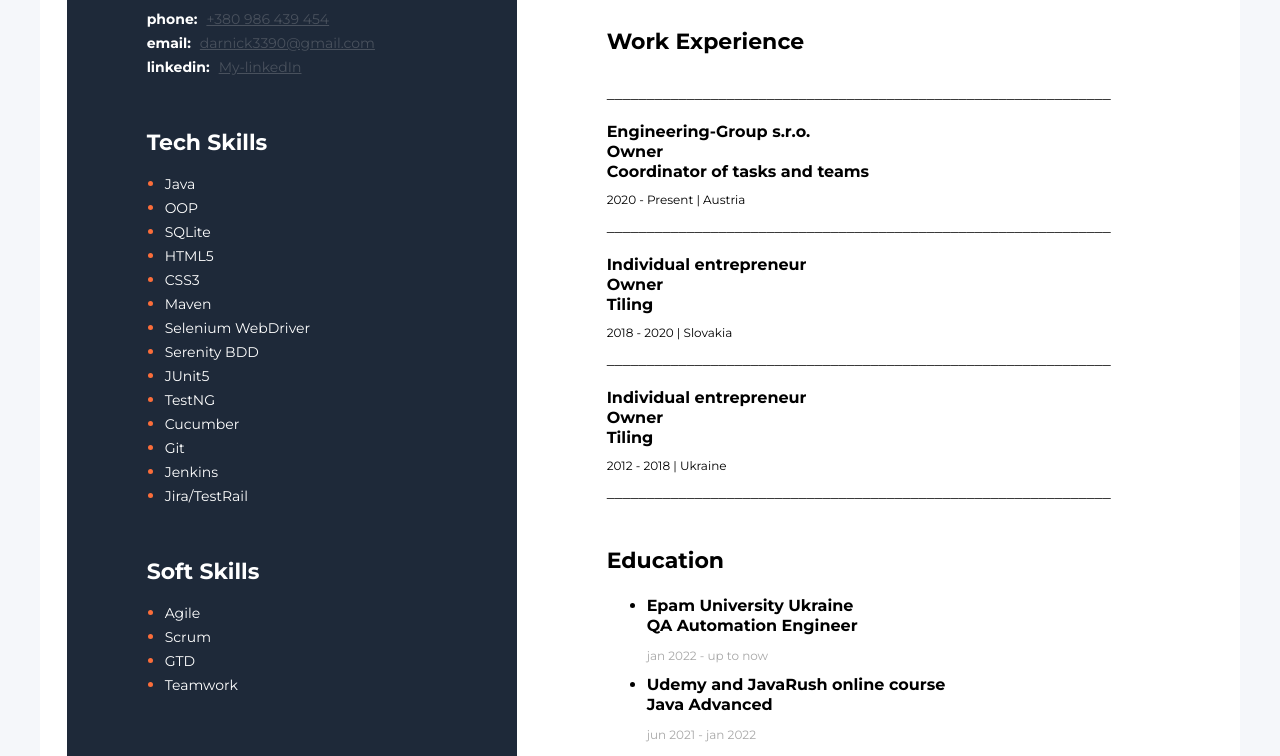
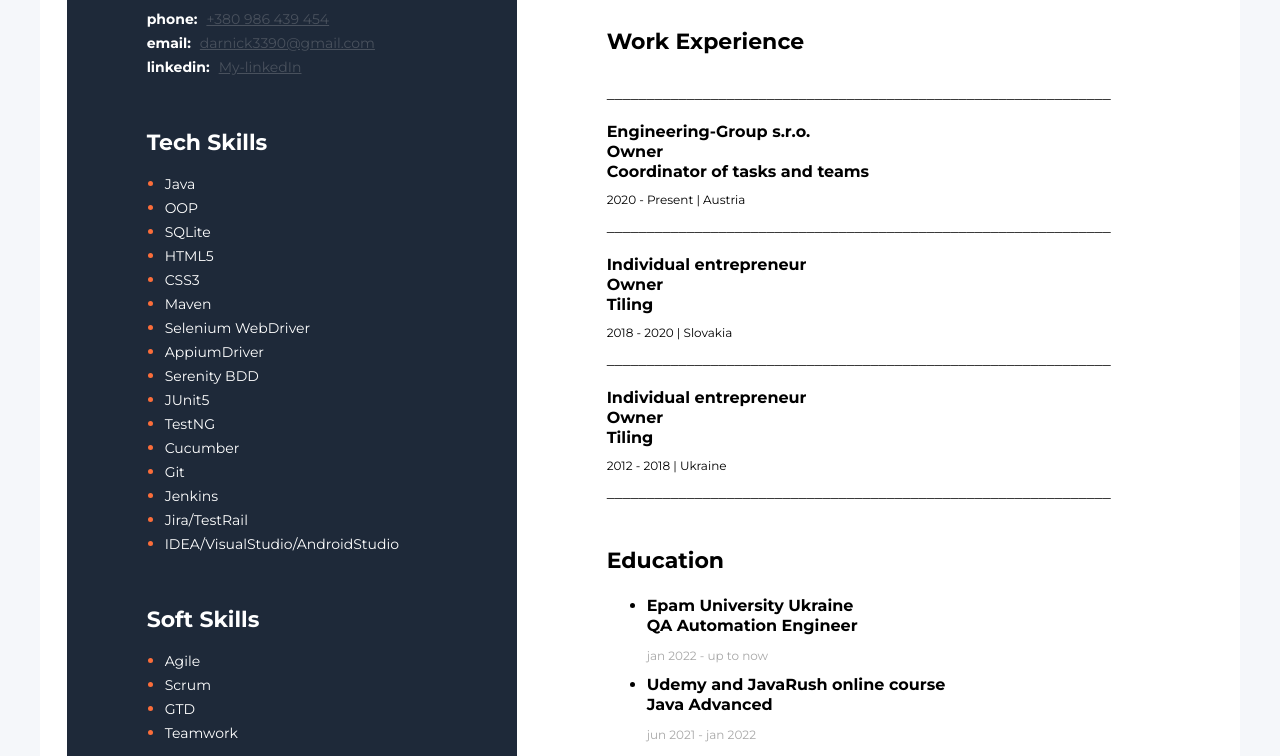
Before and after one commit to darnick91/resume, a plain HTML site: page index.html in a window 1280 px wide. Shown: the part 554-1310 px from the top of the page. Drawn offline with Linux system fonts and the light colour scheme.

Commit message:
Update index.html

```diff
--- a/index.html
+++ b/index.html
@@ -145,6 +145,7 @@
                     <li class="tech-soft-skill-list-item"><span class="tech-soft-skill-list-item-text">CSS3</span></li>
                     <li class="tech-soft-skill-list-item"><span class="tech-soft-skill-list-item-text">Maven</span></li>
                     <li class="tech-soft-skill-list-item"><span class="tech-soft-skill-list-item-text">Selenium WebDriver</span></li>
+                    <li class="tech-soft-skill-list-item"><span class="tech-soft-skill-list-item-text">AppiumDriver</span></li>
                     <li class="tech-soft-skill-list-item"><span class="tech-soft-skill-list-item-text">Serenity BDD</span></li>
                     <li class="tech-soft-skill-list-item"><span class="tech-soft-skill-list-item-text">JUnit5</span></li>
                     <li class="tech-soft-skill-list-item"><span class="tech-soft-skill-list-item-text">TestNG</span></li>
@@ -152,6 +153,7 @@
                     <li class="tech-soft-skill-list-item"><span class="tech-soft-skill-list-item-text">Git</span></li>
                     <li class="tech-soft-skill-list-item"><span class="tech-soft-skill-list-item-text">Jenkins</span> </li>
                     <li class="tech-soft-skill-list-item"><span class="tech-soft-skill-list-item-text">Jira/TestRail</span></li>
+                    <li class="tech-soft-skill-list-item"><span class="tech-soft-skill-list-item-text">IDEA/VisualStudio/AndroidStudio</span></li>
 
                 </ul>
             </div>
```
